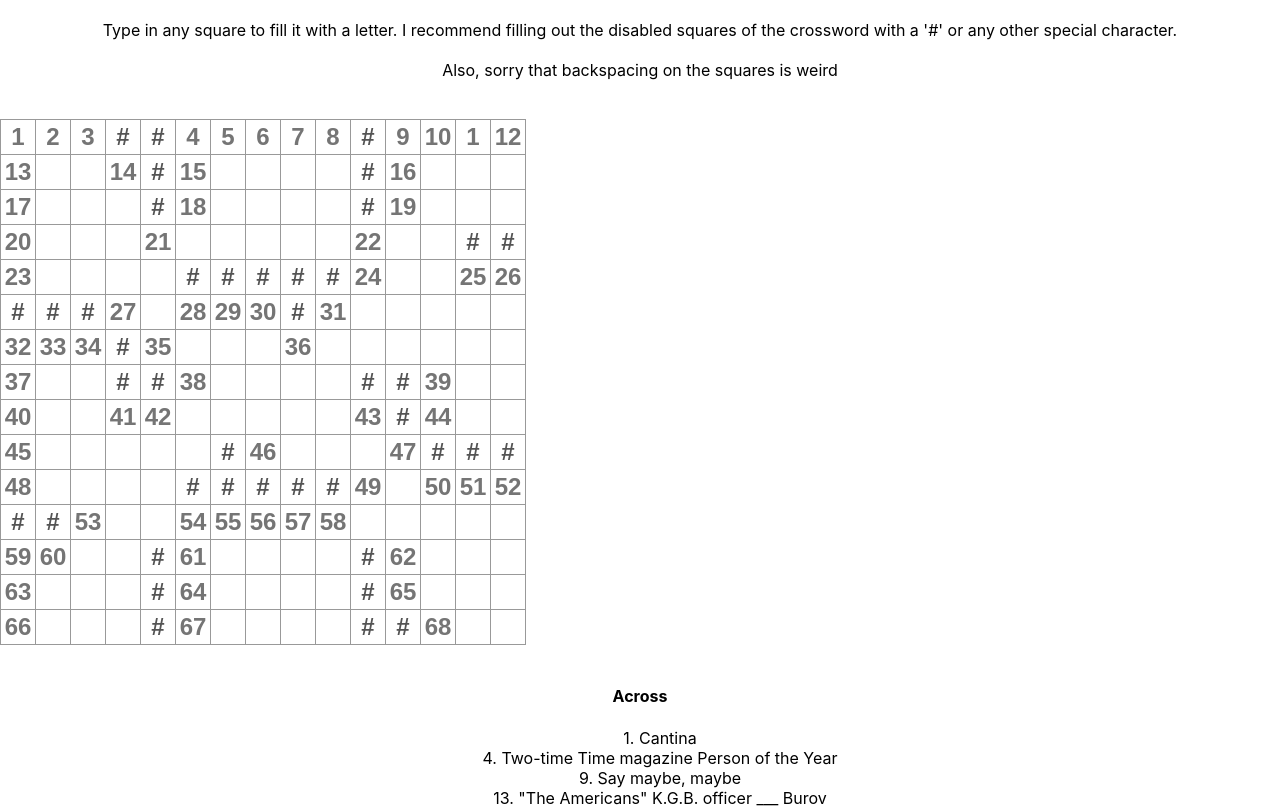
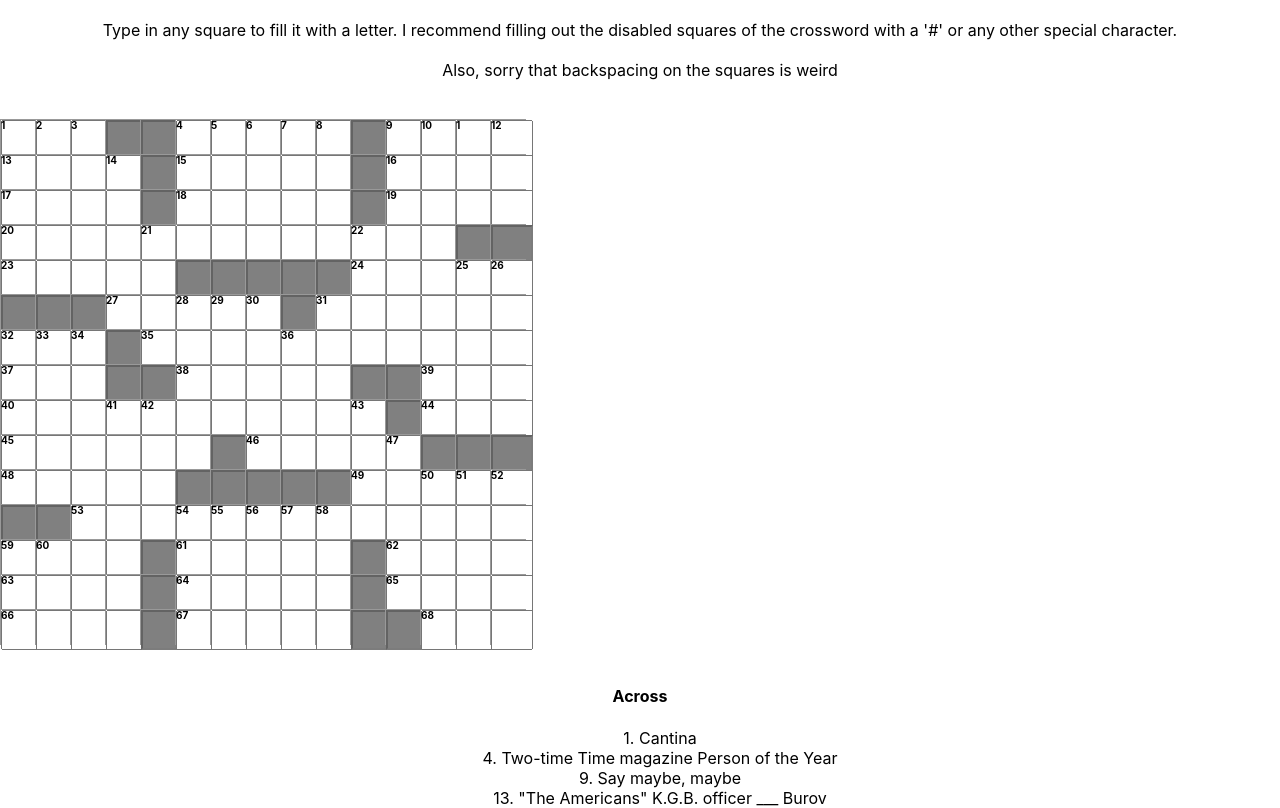
Before and after one commit to jjang4001/symphony-crosswords, a React (Create React App) app: page / in a window 1280 px wide. Shown: the top 808 px of the page. Built offline with nearby package versions, Linux system fonts and the light colour scheme.

Commit message:
puts numbers in top left corner

```diff
--- a/src/App.css
+++ b/src/App.css
@@ -22,3 +22,22 @@
   text-align: center;
   width: 34px;
 }
+
+.crossword-square input {
+  width: 100%;
+  height: 100%;
+  font-size: 20px;
+  font-weight: bold;
+  text-align: center;
+  color: black;
+}
+
+.square-label {
+  position: absolute;
+  font-size: 10px;
+  line-height: 10px;
+}
+
+.square-disabled {
+  background-color: grey;
+}
--- a/src/components/CrosswordSquare.tsx
+++ b/src/components/CrosswordSquare.tsx
@@ -62,20 +62,24 @@ const CrosswordSquare: FC<CrosswordSquareProps> = ({
   };
 
   return (
-    <div className='float-container'>
+    <div className={'crossword-square'}>
       {/* <label htmlFor='square'>l</label> */}
+      <div className='square-label'>
+        {numberLabel ? String(numberLabel) : ''}
+      </div>
       <input
         id='square'
         type='text'
-        className='crossword-square'
+        // className='crossword-square'
+        className={disabled ? 'square-disabled' : ''}
         maxLength={1}
-        value={character}
+        value={disabled ? '' : character}
         onChange={handleChange}
         ref={inputElement}
         disabled={disabled}
         onFocus={moveCursorToEnd}
         onClick={handleClick}
-        placeholder={numberLabel ? String(numberLabel) : ''}
+        // placeholder={numberLabel ? String(numberLabel) : ''}
       />
     </div>
   );
```
